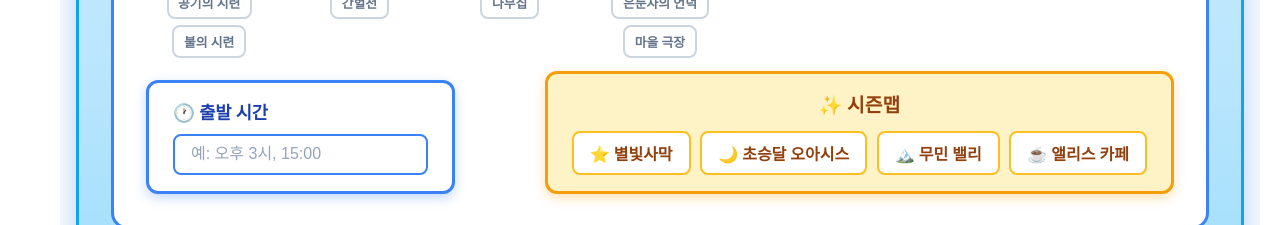
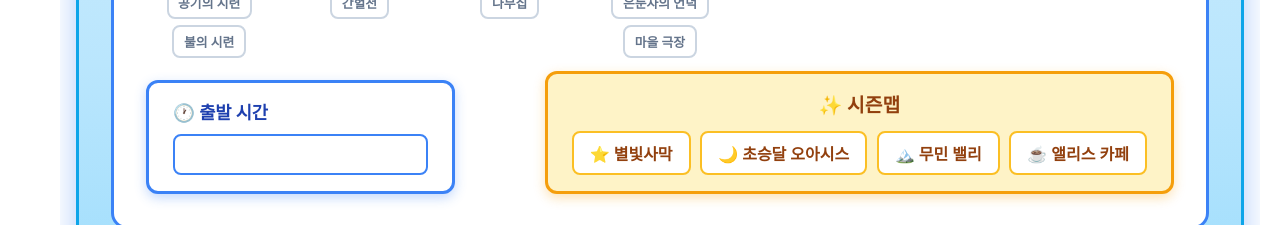
Before and after one commit to LeRealdeer/korea-sky-planner-frontend, a Next.js app: page /sky/busTable in a window 1280 px wide. Shown: the part 1040-1265 px from the top of the page. Built offline with nearby package versions, Linux system fonts and the light colour scheme.

Commit message:
출발시간 비워두기...

```diff
--- a/src/app/sky/busTable/page.js
+++ b/src/app/sky/busTable/page.js
@@ -697,7 +697,7 @@ export default function BusTable() {
             <input
               type="text"
               className={styles.departureTimeInput}
-              placeholder={language === 'ko' ? '예: 오후 3시, 15:00' : 'e.g., 3 PM, 15:00'}
+              // placeholder={language === 'ko' ? '예: 오후 3시, 15:00' : 'e.g., 3 PM, 15:00'}
               value={departureTime}
               onChange={(e) => setDepartureTime(e.target.value)}
               style={{
```
